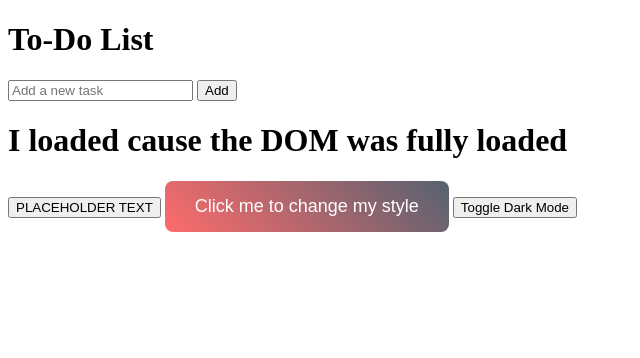
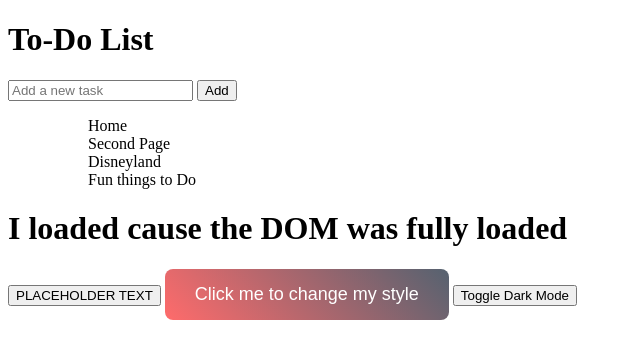
Before and after one commit to Karlita2227/KarlaL_JS_DOM_Events, a plain HTML site: page index.html in a window 1280 px wide. Shown: the whole page, without its empty margins (0-640 px from the left). Drawn offline with Linux system fonts and the light colour scheme.

Commit message:
add List to HTML

```diff
--- a/index.html
+++ b/index.html
@@ -12,6 +12,10 @@
    <input type="text" id="taskInput" placeholder="Add a new task">
    <button id="addTask">Add</button>
    <ul id="taskList">
+    <ul>Home</ul>
+    <ul>Second Page</ul>
+    <ul>Disneyland</ul>
+    <ul>Fun things to Do</ul>
      <!-- Tasks will be added here -->
    </ul>
  </div>
```
